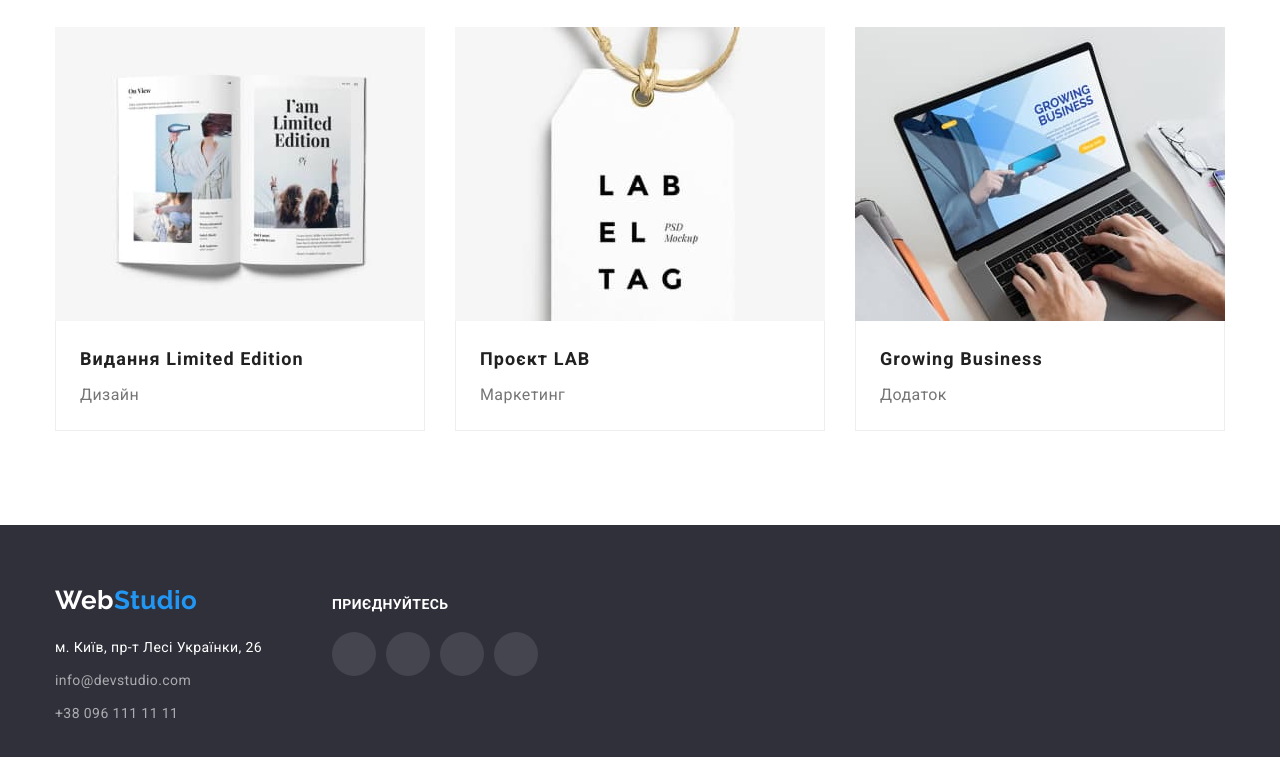
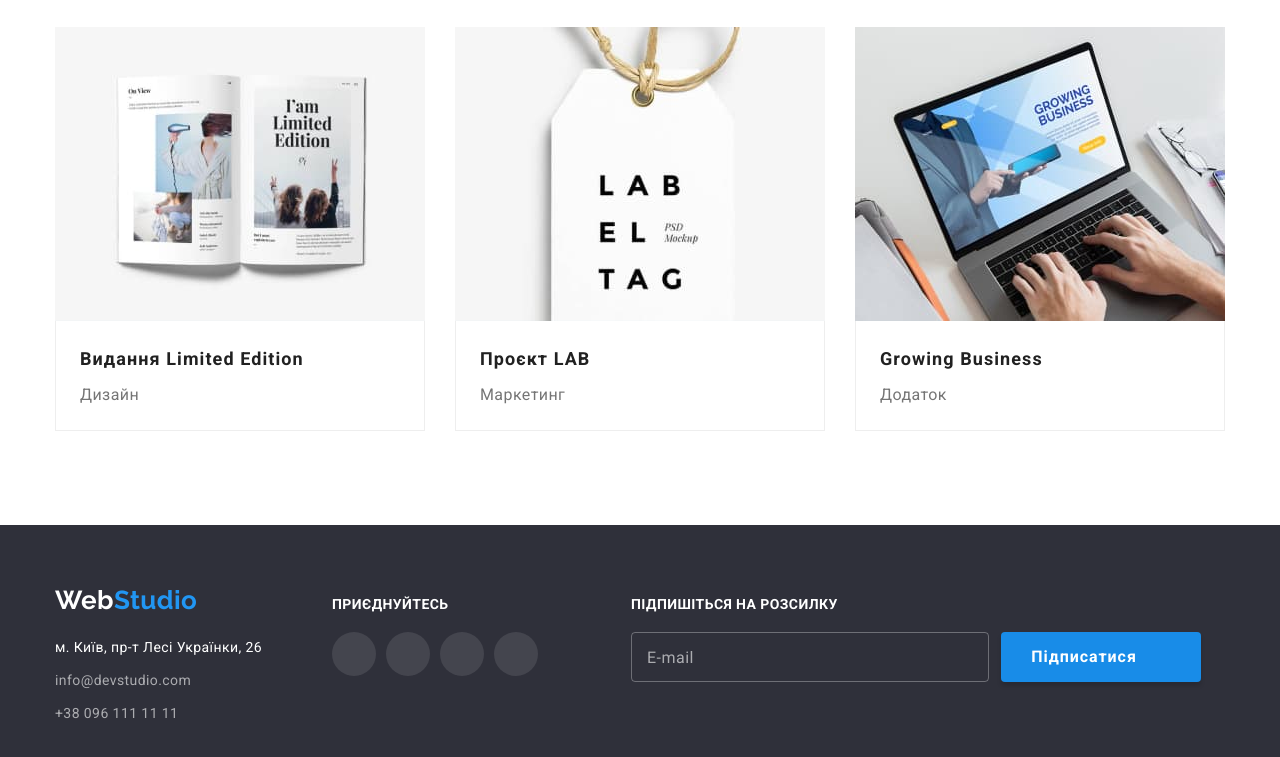
Before and after one commit to Okayolha/goit-markup-hw-06, a plain HTML site: page portfolio.html in a window 1280 px wide. Shown: the part 1105-1862 px from the top of the page. Drawn offline with nearby package versions, Linux system fonts and the light colour scheme.

Commit message:
Update portfolio.html

```diff
--- a/portfolio.html
+++ b/portfolio.html
@@ -305,6 +305,17 @@
           </li>
         </ul>
       </div>
+      <div class="form-input">
+        <p class="text-icon">Підпишіться на розсилку</p>
+        <form class="footer-email-form">
+          <label for="E-mail"></label>
+          <input type="email" class="send-size-input" name="E-mail" id="E-mail" placeholder="E-mail" />
+          <button type="submit" class="button-submit-send">Підписатися
+            <svg class="icon-send-footer" width="24" height="24">
+              <use href="./images/icons.svg#icon-send" class="o"></use>
+            </svg></button>
+        </form>
+      </div>
     </div>
   </footer>
 </body>
```
